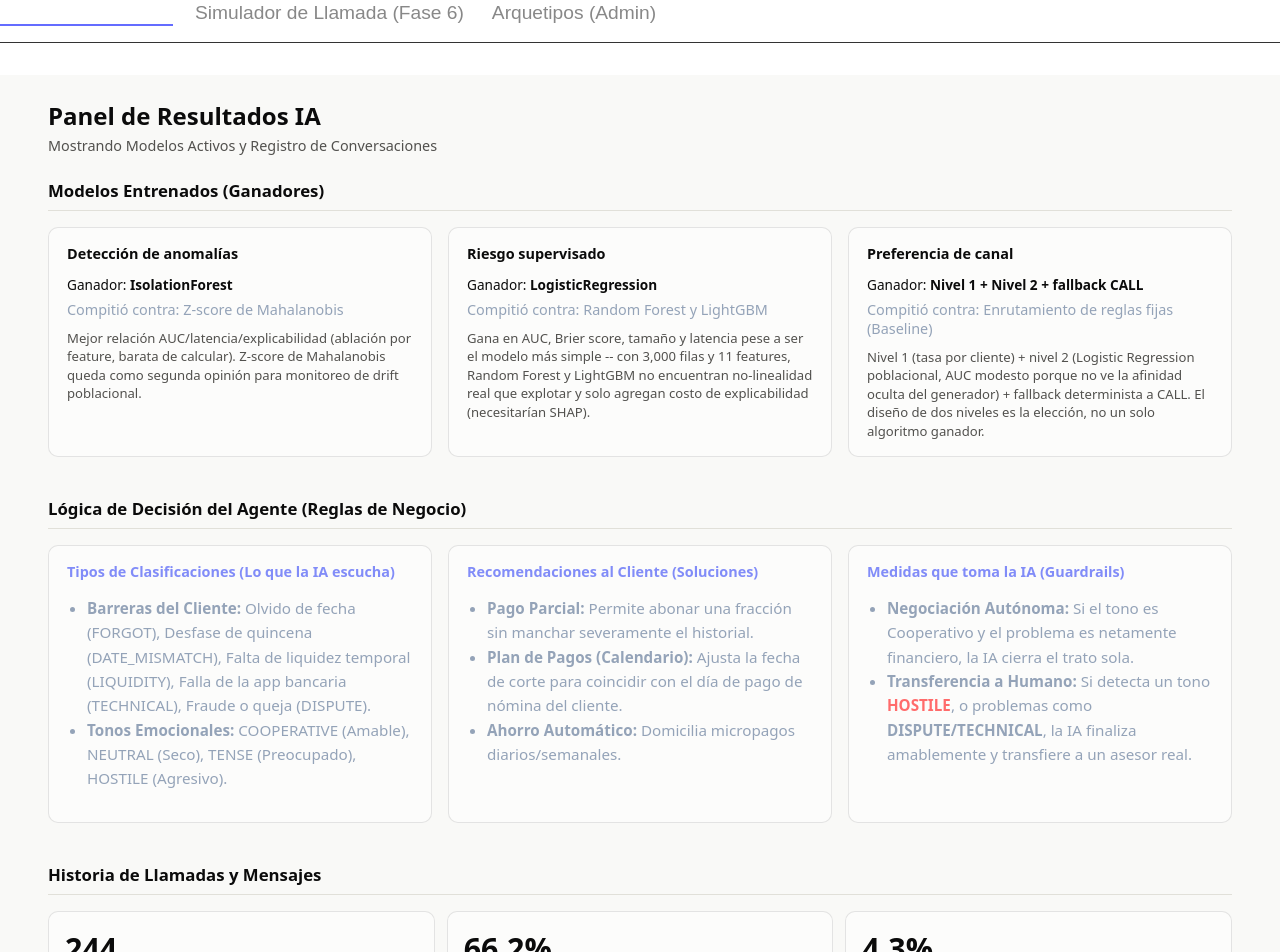
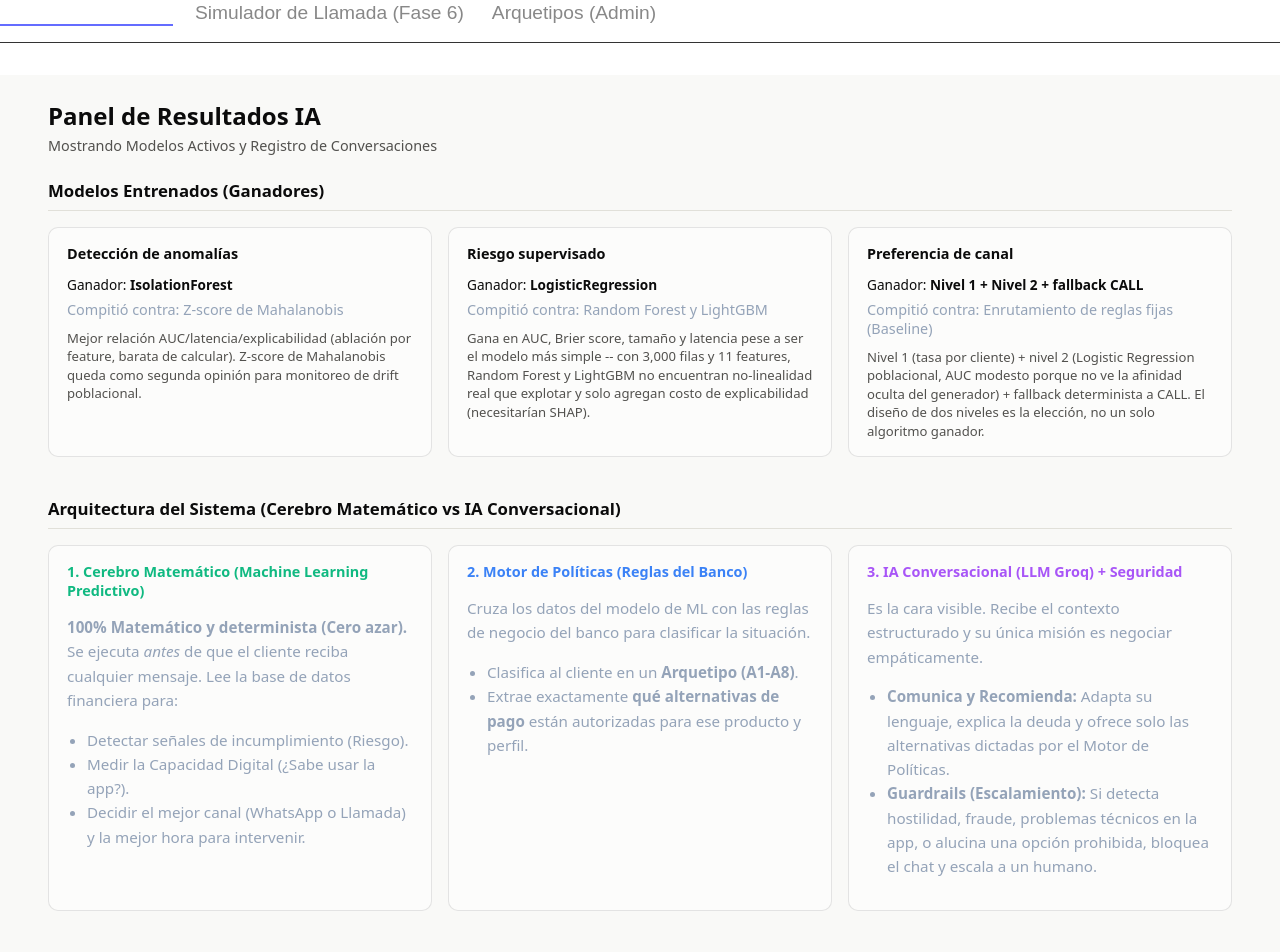
Before and after one commit to celestemendez007/Syntropy, a React (Vite) app in the folder src/frontend/: page / in a window 1280 px wide. Shown: the top 952 px of the page. Built offline with nearby package versions, Linux system fonts and the light colour scheme.

Commit message:
feat: agregar explicacion de arquitectura de la IA al dashboard

```diff
--- a/src/frontend/src/App.jsx
+++ b/src/frontend/src/App.jsx
@@ -176,6 +176,43 @@ export default function App() {
       </section>
 
       <section>
+        <h2>Arquitectura del Sistema (Cerebro Matemático vs IA Conversacional)</h2>
+        <div className="card-grid">
+          <div className="card">
+            <h3 style={{ color: '#10b981', marginBottom: '10px' }}>1. Cerebro Matemático (Machine Learning Predictivo)</h3>
+            <p style={{ color: '#94a3b8', lineHeight: '1.6', fontSize: '0.95rem' }}>
+              <strong>100% Matemático y determinista (Cero azar).</strong> Se ejecuta <em>antes</em> de que el cliente reciba cualquier mensaje. Lee la base de datos financiera para:
+            </p>
+            <ul style={{ paddingLeft: '20px', color: '#94a3b8', lineHeight: '1.6', fontSize: '0.95rem' }}>
+              <li>Detectar señales de incumplimiento (Riesgo).</li>
+              <li>Medir la Capacidad Digital (¿Sabe usar la app?).</li>
+              <li>Decidir el mejor canal (WhatsApp o Llamada) y la mejor hora para intervenir.</li>
+            </ul>
+          </div>
+          <div className="card">
+            <h3 style={{ color: '#3b82f6', marginBottom: '10px' }}>2. Motor de Políticas (Reglas del Banco)</h3>
+            <p style={{ color: '#94a3b8', lineHeight: '1.6', fontSize: '0.95rem' }}>
+              Cruza los datos del modelo de ML con las reglas de negocio del banco para clasificar la situación.
+            </p>
+            <ul style={{ paddingLeft: '20px', color: '#94a3b8', lineHeight: '1.6', fontSize: '0.95rem' }}>
+              <li>Clasifica al cliente en un <strong>Arquetipo (A1-A8)</strong>.</li>
+              <li>Extrae exactamente <strong>qué alternativas de pago</strong> están autorizadas para ese producto y perfil.</li>
+            </ul>
+          </div>
+          <div className="card">
+            <h3 style={{ color: '#a855f7', marginBottom: '10px' }}>3. IA Conversacional (LLM Groq) + Seguridad</h3>
+            <p style={{ color: '#94a3b8', lineHeight: '1.6', fontSize: '0.95rem' }}>
+              Es la cara visible. Recibe el contexto estructurado y su única misión es negociar empáticamente.
+            </p>
+            <ul style={{ paddingLeft: '20px', color: '#94a3b8', lineHeight: '1.6', fontSize: '0.95rem' }}>
+              <li><strong>Comunica y Recomienda:</strong> Adapta su lenguaje, explica la deuda y ofrece solo las alternativas dictadas por el Motor de Políticas.</li>
+              <li><strong>Guardrails (Escalamiento):</strong> Si detecta hostilidad, fraude, problemas técnicos en la app, o alucina una opción prohibida, bloquea el chat y escala a un humano.</li>
+            </ul>
+          </div>
+        </div>
+      </section>
+
+      <section>
         <h2>Lógica de Decisión del Agente (Reglas de Negocio)</h2>
         <div className="card-grid">
           <div className="card">
```
